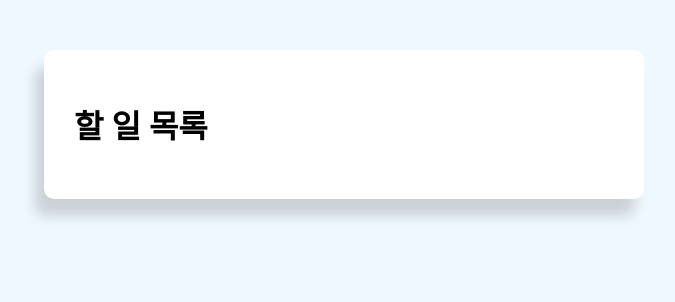
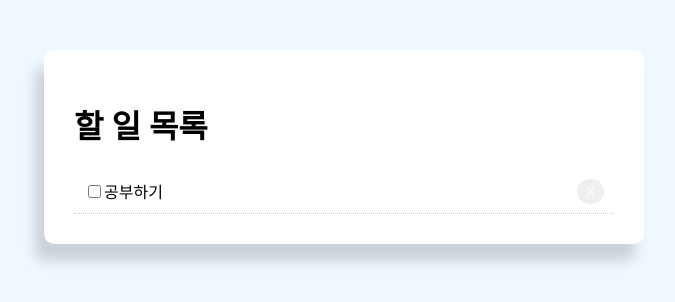
Before and after one commit to junep16/react-todo-app, a React (Create React App) app: page / in a window 1280 px wide. Shown: the top 302 px of the page, without its empty margins (296-971 px from the left). Built offline with nearby package versions, Linux system fonts and the light colour scheme.

Commit message:
💄 할일목록 스타일링

```diff
--- a/src/App.js
+++ b/src/App.js
@@ -3,6 +3,23 @@
 
 
 export default class App extends Component {
+  btnStyle = {
+    color: "#FFF",
+    border: "none",
+    padding: "5px 9px",
+    borderRadius: "50%",
+    cursor: "pointer",
+    float: "right"
+  }
+
+  getStyle = () => {
+    return {
+      padding: "10px",
+      borderBottom: "1px #CCC dotted",
+      textDecoration: "none"
+    }
+  }
+
   render() {
     return (
       <div className="container">
@@ -10,6 +27,11 @@
           <div className="title">
             <h1>할 일 목록</h1>
           </div>
+          <div style={this.getStyle()}>
+            <input type="checkbox" defaultChecked={false}></input>
+            공부하기
+            <button style={this.btnStyle}>X</button>
+          </div>
         </div>
       </div>
     )
```
